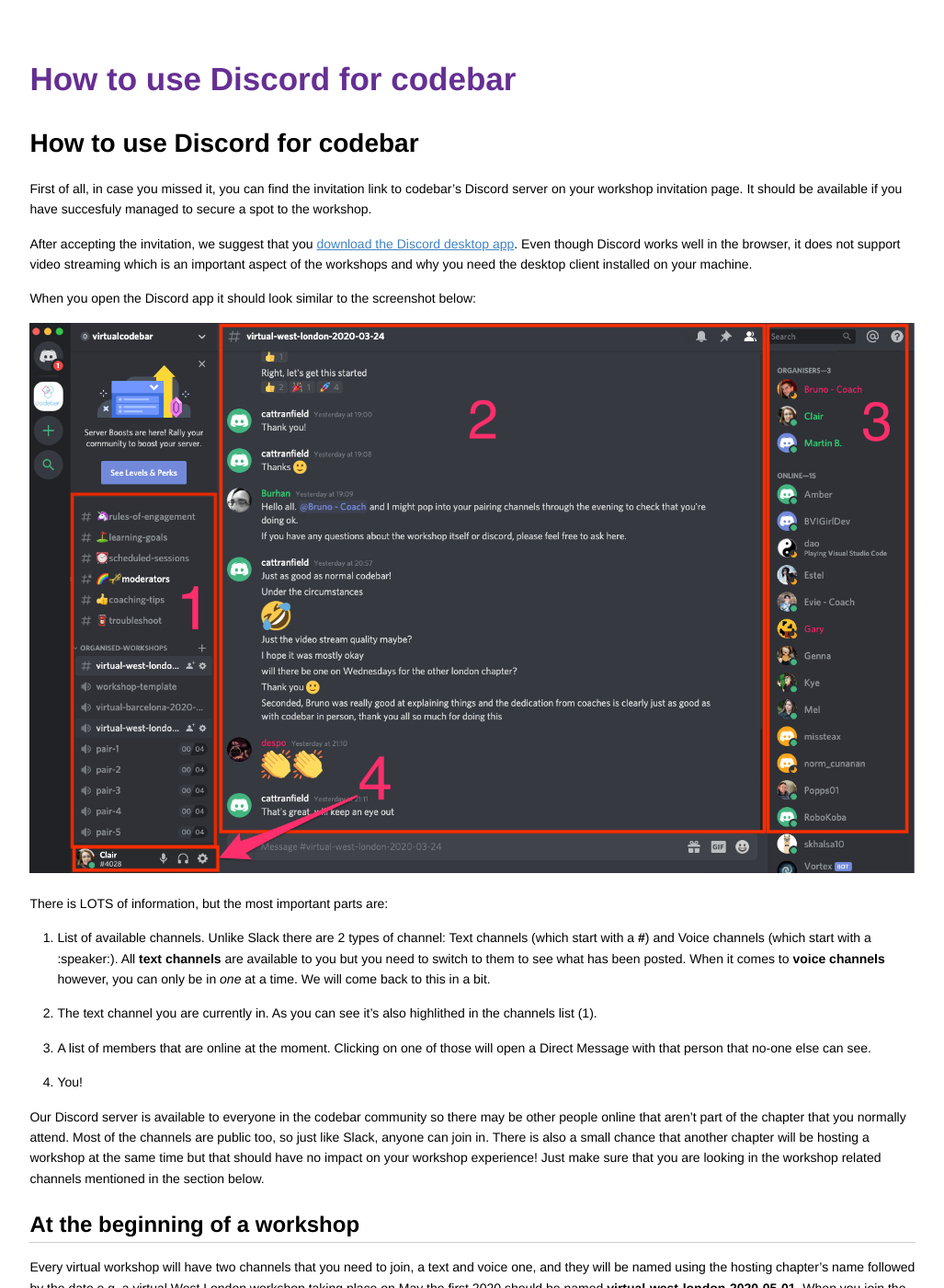
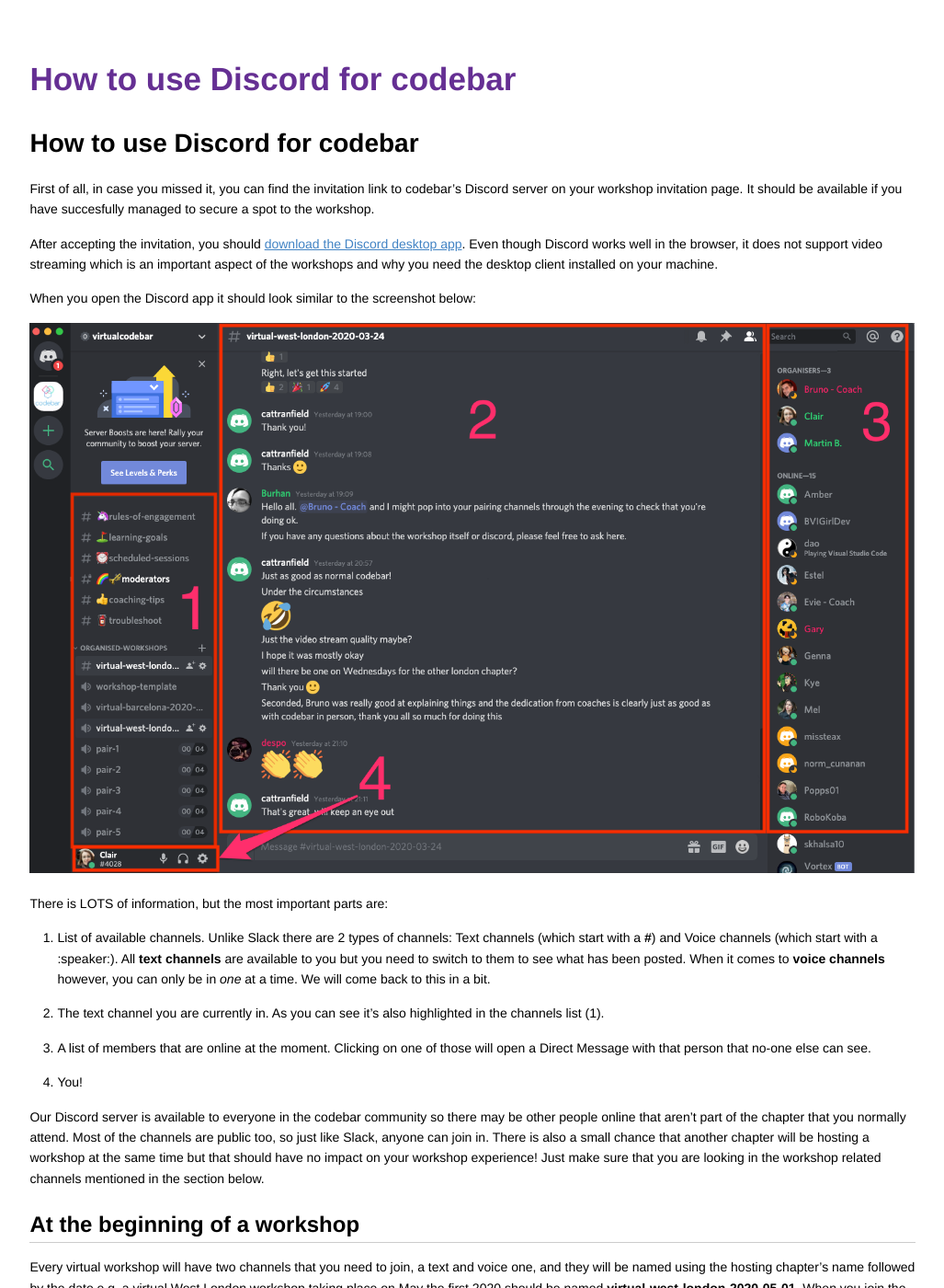
Before and after one commit to codebar/tutorials, a Jekyll site: the page built from general/setup/how-to-use-discord.md, in a window 1280 px wide and 1400 px high. Shown: the whole window at 92% size, without its empty margins (126-1153 px from the left). Built offline with Jekyll 4.4.1, drawn with Linux system fonts in a browser that asks for light colours.

Commit message:
Fix typos and update wording to indicate what needs to be done rather than just suggest

```diff
--- a/general/setup/how-to-use-discord.md
+++ b/general/setup/how-to-use-discord.md
@@ -4,9 +4,9 @@ title: How to use Discord for codebar
 ---
 # How to use Discord for codebar
 
-First of all, in case you missed it, you can find the invitation link to codebar's Discord server on your workshop invitation page. It should be available if you have succesfuly managed to secure a spot to the workshop.
+First of all, in case you missed it, you can find the invitation link to codebar's Discord server on your workshop invitation page. It should be available if you have succesfully managed to secure a spot to the workshop.
 
-After accepting the invitation, we suggest that you [download the Discord desktop app](https://discordapp.com/download). Even though Discord works well in the browser, it does not support video streaming which is an important aspect of the workshops and why you need the desktop client installed on your machine.
+After accepting the invitation, you should [download the Discord desktop app](https://discordapp.com/download). Even though Discord works well in the browser, it does not support video streaming which is an important aspect of the workshops and why you need the desktop client installed on your machine.
 
 When you open the Discord app it should look similar to the screenshot below:
 
@@ -14,8 +14,8 @@ When you open the Discord app it should look similar to the screenshot below:
 
 
 There is LOTS of information, but the most important parts are:
-1. List of available channels. Unlike Slack there are 2 types of channel: Text channels (which start with a **#**)  and Voice channels (which start with a :speaker:). All **text channels** are available to you but you need to switch to them to see what has been posted. When it comes to **voice channels** however, you can only be in *one* at a time. We will come back to this in a bit.
-2. The text channel you are currently in. As you can see it's also highlithed in the channels list (1).
+1. List of available channels. Unlike Slack there are 2 types of channels: Text channels (which start with a **#**)  and Voice channels (which start with a :speaker:). All **text channels** are available to you but you need to switch to them to see what has been posted. When it comes to **voice channels** however, you can only be in *one* at a time. We will come back to this in a bit.
+2. The text channel you are currently in. As you can see it's also highlighted in the channels list (1).
 3. A list of members that are online at the moment. Clicking on one of those will open a Direct Message with that person that no-one else can see.
 4. You!
 
```
